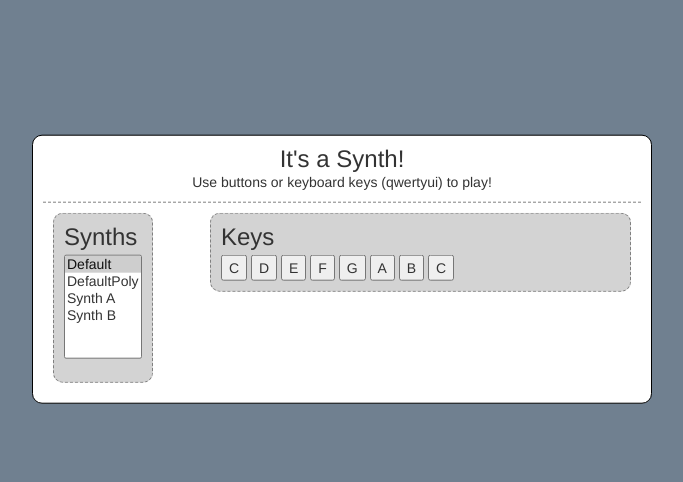
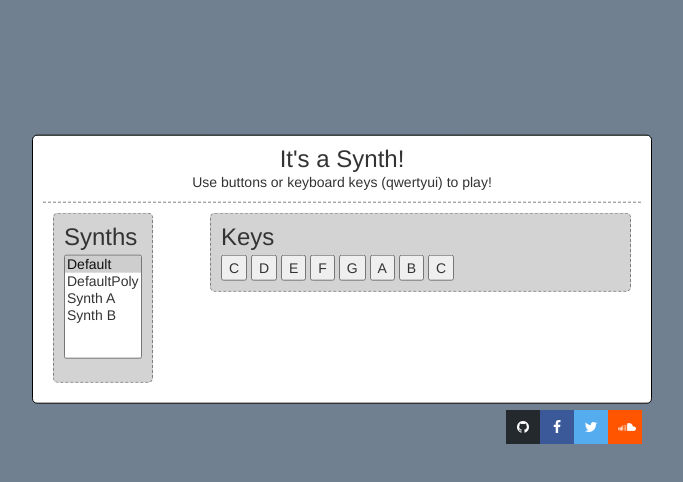
Before and after one commit to hi-im-evab/beepboop, a plain HTML site: page osc.html in a window 1280 px wide. Shown: the whole page, without its empty margins (298-981 px from the left). Drawn offline with nearby package versions, Linux system fonts and the light colour scheme.

Commit message:
Added social media links :)

```diff
--- a/osc.html
+++ b/osc.html
@@ -15,12 +15,13 @@
 	<script src="osc.js" type="text/javascript" defer></script>
 
 	<link rel="stylesheet" type="text/css" href="styles.css">
+	<link rel="stylesheet" href="https://cdnjs.cloudflare.com/ajax/libs/font-awesome/4.7.0/css/font-awesome.min.css">
+
 </head>
 
 <body onkeypress="keyboard(event)" onload="init()">
-	<div class='thing' id='thing'></div>
+	<div class='note_marker' id='note_marker'></div>
 	<!-- <div id='meter'></div> -->
-
 
 	<div class="main">
 		<div class="title">
@@ -45,7 +46,6 @@
 			</div>
 
 			<div class='col-xs-9'>
-
 				<!-- Keys -->
 				<div class="keys controls">
 					<h3> Keys </h3>
@@ -58,8 +58,6 @@
 					<button class="key" id="btnB">B</button>
 					<button class="key" id="btnC8va">C</button>
 				</div>
-
-
 
 				<!-- Chords -->
 				<div class="chords controls" id="chords_group">
@@ -75,10 +73,15 @@
 			</div>
 		</div>
 
+	</div>
 
-
+	<!-- Social links -->
+	<div class='social'>
+		<a target="_blank" rel="noopener noreferrer" href="https://soundcloud.com/nahviss" class="fa fa-soundcloud"></a>
+		<a target="_blank" rel="noopener noreferrer" href="https://www.twitter.com" class="fa fa-twitter"></a>
+		<a target="_blank" rel="noopener noreferrer" href="https://www.facebook.com" class="fa fa-facebook"></a>
+		<a target="_blank" rel="noopener noreferrer" href="https://github.com/hi-im-evab/beepboop" class="fa fa-github"></a>
 	</div>
-	<!-- script must be at bottom? after all HTML loads -->
 
 </body>
 </html>
--- a/osc.js
+++ b/osc.js
@@ -95,11 +95,11 @@ function playNote(note){
 	synth.triggerAttackRelease(note, '2n');
 
 	// Run animation
-	document.getElementById('thing').className += ' animate';
+	document.getElementById('note_marker').className += ' animate';
 
 	// After 1 second, end animation
 	setTimeout(function() {
-		document.getElementById('thing').className = 'thing';
+		document.getElementById('note_marker').className = 'note_marker';
 	}, 1000);
 
 }
--- a/styles.css
+++ b/styles.css
@@ -1,13 +1,12 @@
-
 body {
 	position: relative;
 	background: slategrey;
 }
 
-.thing {
+.note_marker {
 	width: 650px;
     height: 300px;
-	border-radius: 10px;
+	border-radius: 5px;
 	display: inline-block;
     opacity: 0;
     background: red;
@@ -20,7 +19,7 @@ body {
 	left: 50%;
 	transform: translate(-50%, 40%);
 }
-.thing.animate {
+.note_marker.animate {
 	opacity: 1;
 }
 
@@ -31,7 +30,7 @@ body {
 	margin: 0 auto;
 	padding: 10px;
 	border: 1px solid black;
-	border-radius: 10px;
+	border-radius: 5px;
 
 	position: absolute;
 	top: 50%;
@@ -49,7 +48,7 @@ body {
 
 .controls {
 	border: 1px dashed grey;
-	border-radius: 10px;
+	border-radius: 5px;
 	margin: 10px;
 	padding: 10px;
 	background-color: lightgrey;
@@ -69,10 +68,6 @@ body {
 	background: grey;
 }
 
-.chords {
-
-}
-
 .chords span {
 	width: max-content;
 }
@@ -82,3 +77,46 @@ body {
 .chords #detail {
 	color: red;
 }
+
+/* Social media links */
+.social {
+	margin: 0 auto;
+	top: 410px;
+	left: 50%;
+	width: 300px;
+	position: absolute;
+}
+
+.fa {
+	float: right;
+    padding: 10px;
+    font-size: 20px;
+    width: 34px;
+	height: 34px;
+    text-align: center;
+    text-decoration: none;
+}
+
+.fa:hover {
+    opacity: 0.7;
+}
+
+.fa-facebook {
+    background: #3B5998;
+    color: white;
+}
+
+.fa-twitter {
+    background: #55ACEE;
+    color: white;
+}
+
+.fa-soundcloud {
+    background: #f50;
+    color: white;
+}
+
+.fa-github {
+	background: #24292e;
+	color: white;
+}
```
